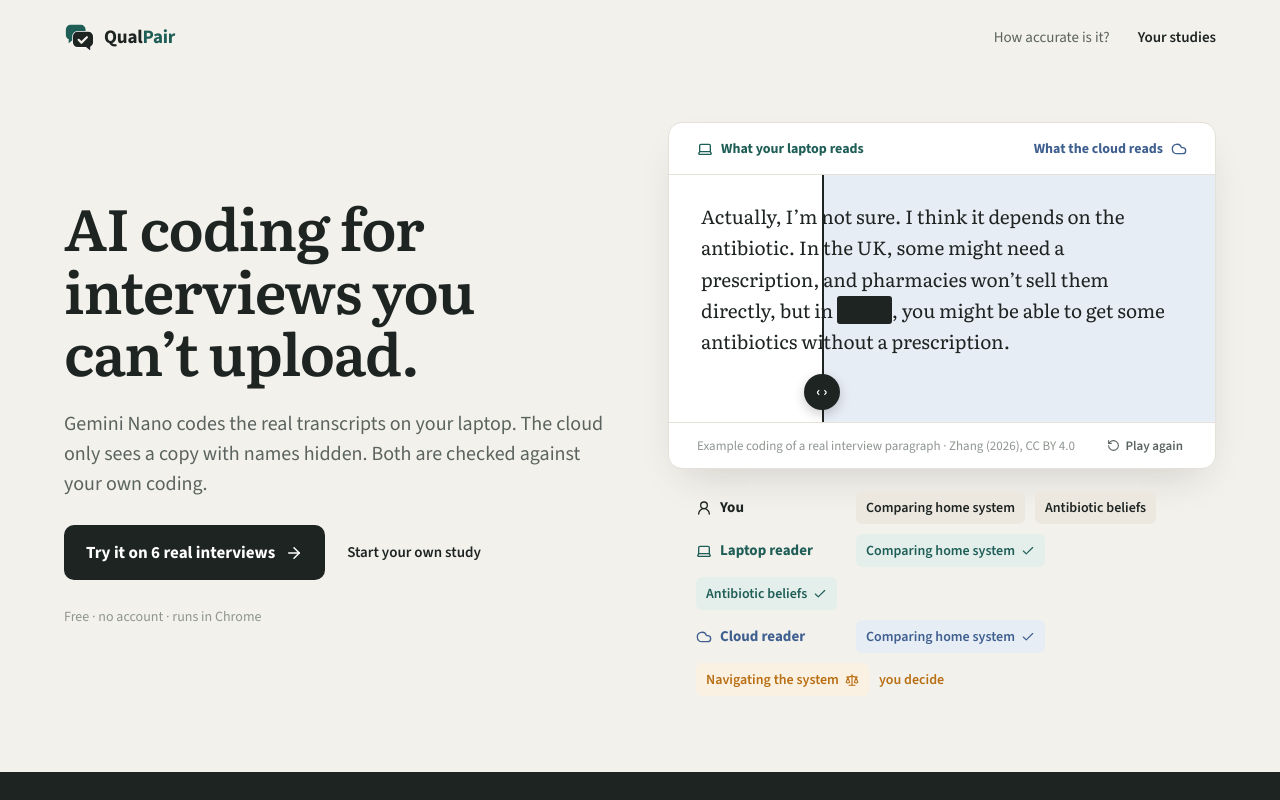
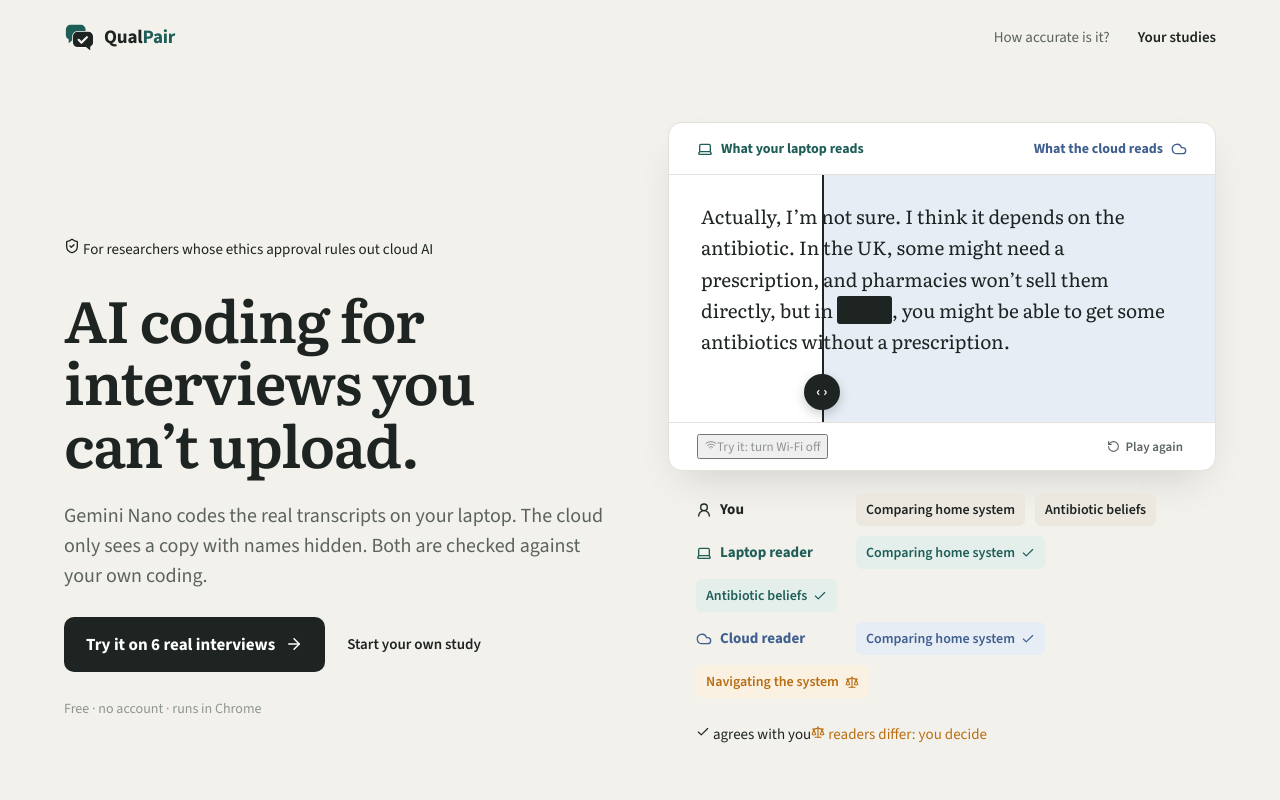
Before and after one commit to muhsin9999/qualpair, a React (Vite) app: page / in a window 1280 px wide. Shown: the top 800 px of the page. Built offline with nearby package versions, Linux system fonts and the light colour scheme.

Commit message:
Landing: Wi-Fi switch in the demo (laptop keeps coding offline, cloud waits), audience line above the headline, one legend line, Install app button

```diff
--- /dev/null
+++ b/src/app/install.ts
@@ -0,0 +1,42 @@
+import { useSyncExternalStore } from 'react';
+
+/** Chrome's install prompt event (not yet in TypeScript's DOM types). */
+interface InstallEvent extends Event {
+  prompt(): Promise<void>;
+  userChoice: Promise<{ outcome: 'accepted' | 'dismissed' }>;
+}
+
+let deferred: InstallEvent | null = null;
+const listeners = new Set<() => void>();
+const emit = () => listeners.forEach((l) => l());
+
+/** Call once at start-up: Chrome may offer installation before React has mounted. */
+export function listenForInstall() {
+  window.addEventListener('beforeinstallprompt', (e) => {
+    e.preventDefault();
+    deferred = e as InstallEvent;
+    emit();
+  });
+  window.addEventListener('appinstalled', () => {
+    deferred = null;
+    emit();
+  });
+}
+
+const subscribe = (l: () => void) => {
+  listeners.add(l);
+  return () => listeners.delete(l);
+};
+
+/** Whether Chrome can install QualPair as an app right now, and a function that asks it to. */
+export function useInstall() {
+  const ready = useSyncExternalStore(subscribe, () => deferred !== null);
+  async function install() {
+    if (!deferred) return;
+    await deferred.prompt();
+    await deferred.userChoice;
+    deferred = null;
+    emit();
+  }
+  return { canInstall: ready, install };
+}
--- a/src/features/landing/LandingPage.tsx
+++ b/src/features/landing/LandingPage.tsx
@@ -1,10 +1,11 @@
 import { useCallback, useEffect, useLayoutEffect, useRef, useState, type PointerEvent as RPointerEvent } from 'react';
 import { Link, useNavigate } from 'react-router-dom';
-import { ArrowRight, ChartColumn, Check, CircleCheck, CircleX, Cloud, Download, Laptop, LoaderCircle, RotateCcw, Scale, UserRound } from 'lucide-react';
+import { ArrowRight, ChartColumn, Check, CircleCheck, CircleX, Cloud, Download, Laptop, LoaderCircle, MonitorDown, RotateCcw, Scale, ShieldCheck, UserRound, Wifi, WifiOff } from 'lucide-react';
 import { db } from '../../db/db';
 import { loadSampleProject } from '../../services/sample';
 import type { DeviceStatus } from '../../ai/readers';
 import { Logo } from '../../app/Logo';
+import { useInstall } from '../../app/install';
 
 /** A real paragraph from the sample study (Zhang 2026, CC BY 4.0, interview 2). `ev` marks the words behind each code. */
 const PARA: Array<{ t: string; ev?: Ev; hide?: boolean }> = [
@@ -44,6 +45,7 @@ function Demo() {
   const [dragging, setDragging] = useState(false);
   const [hover, setHover] = useState<Ev | null>(null);
   const [run, setRun] = useState(0);
+  const [online, setOnline] = useState(true);
 
   // Rest the handle just left of the hidden word, so the black bar shows on the cloud side.
   const measure = useCallback(() => {
@@ -66,15 +68,23 @@ function Demo() {
     }
     setStage(0);
     setPos(100);
+    setOnline(true);
     const ts = TIMELINE.slice(1).map((ms, i) => window.setTimeout(() => setStage(i + 1), ms));
     return () => ts.forEach((t) => window.clearTimeout(t));
   }, [run]);
   useEffect(() => {
-    if (stage === 2) setPos(rest);
-  }, [stage, rest]);
+    if (stage === 2) setPos(online ? rest : 100);
+  }, [stage, rest]); // eslint-disable-line react-hooks/exhaustive-deps
   useEffect(() => {
     if (stage === 5 && reducedMotion()) setPos(rest);
   }, [stage, rest]);
+
+  function toggleWifi() {
+    const next = !online;
+    setOnline(next);
+    setStage(5);
+    setPos(next ? rest : 100);
+  }
 
   function moveTo(clientX: number) {
     const b = box.current?.getBoundingClientRect();
@@ -98,12 +108,12 @@ function Demo() {
         <div className="ld-paper-head">
           <span className="row laptop" style={{ gap: 8 }}><Laptop size={16} /> What your laptop reads</span>
           <span className="spacer" />
-          <span className="row cloud" style={{ gap: 8, opacity: pos < 96 ? 1 : 0.35, transition: 'opacity .3s' }}>What the cloud reads <Cloud size={16} /></span>
+          <span className="row cloud" style={{ gap: 8, opacity: online && pos < 96 ? 1 : 0.35, transition: 'opacity .3s' }}>{online ? 'What the cloud reads' : 'Nothing goes to the cloud'} {online ? <Cloud size={16} /> : <WifiOff size={16} />}</span>
         </div>
-        <div ref={box} className={`ld-compare${dragging ? ' dragging' : ''}`} onPointerDown={down} onPointerMove={(e) => dragging && moveTo(e.clientX)} onPointerUp={() => setDragging(false)} onPointerCancel={() => setDragging(false)}>
+        <div ref={box} className={`ld-compare${dragging ? ' dragging' : ''}`} onPointerDown={(e) => online && down(e)} onPointerMove={(e) => dragging && moveTo(e.clientX)} onPointerUp={() => setDragging(false)} onPointerCancel={() => setDragging(false)}>
           <p className="ld-text">{text(false)}</p>
           <p className="ld-text ld-cloud" style={{ clipPath: `inset(0 0 0 ${pos}%)` }} aria-hidden="true">{text(true)}</p>
-          <div className="ld-handle" style={{ left: `${pos}%`, opacity: stage >= 2 ? 1 : 0 }}>
+          <div className="ld-handle" style={{ left: `${pos}%`, opacity: stage >= 2 && online ? 1 : 0 }}>
             <button type="button" className="ld-knob" role="slider" aria-label="Compare what the laptop and the cloud read" aria-valuemin={0} aria-valuemax={100} aria-valuenow={Math.round(pos)}
               onKeyDown={(e) => {
                 if (e.key === 'ArrowLeft' || e.key === 'ArrowRight') {
@@ -117,15 +127,19 @@ function Demo() {
           </div>
         </div>
         <div className="ld-paper-foot">
-          <span className="spacer">Example coding of a real interview paragraph · Zhang (2026), CC BY 4.0</span>
+          <button type="button" role="switch" aria-checked={online} className={`ld-wifi${online ? '' : ' off'}`} onClick={toggleWifi}>
+            <span className="ld-wifi-track"><span className="ld-wifi-dot">{online ? <Wifi size={12} /> : <WifiOff size={12} />}</span></span>
+            {online ? 'Try it: turn Wi-Fi off' : 'Wi-Fi is off'}
+          </button>
+          <span className="spacer" />
           <button type="button" className="ld-replay" onClick={() => setRun((r) => r + 1)}><RotateCcw size={13} /> Play again</button>
         </div>
       </div>
       <div className="ld-rows">
         {ROWS.map((r) => (
-          <div key={r.who} className={`ld-row ${r.kind}`}>
+          <div key={r.who} className={`ld-row ${r.kind}${r.kind === 'cloud' && !online ? ' paused' : ''}`}>
             <span className="ld-who"><r.icon size={16} /> {r.who}</span>
-            {r.codes.map((c, i) => {
+            {r.kind === 'cloud' && !online ? <span className="ld-wait"><WifiOff size={14} /> Waits until you’re back online</span> : r.codes.map((c, i) => {
               const agrees = r.kind === 'you' || YOU.has(c);
               return (
                 <span key={c} className={`ld-chip ${agrees ? r.kind : 'attn'}${stage >= r.at ? ' in' : ''}`} style={{ transitionDelay: `${i * 160}ms` }}
@@ -135,10 +149,15 @@ function Demo() {
                 </span>
               );
             })}
-            {r.kind === 'cloud' && <span className={`ld-decide${stage >= 5 ? ' in' : ''}`}>you decide</span>}
           </div>
         ))}
+        <p className={`ld-legend${stage >= 5 ? ' in' : ''}`}>
+          {online
+            ? <><span><Check size={14} /> agrees with you</span><span className="attn"><Scale size={14} /> readers differ: you decide</span></>
+            : <span className="laptop"><WifiOff size={14} /> Offline: the laptop reader keeps coding. The cloud reader waits.</span>}
+        </p>
       </div>
+      <p className="ld-credit">Example coding of a real interview paragraph · Zhang (2026), CC BY 4.0</p>
     </div>
   );
 }
@@ -186,6 +205,7 @@ export function LandingPage() {
   const navigate = useNavigate();
   const [busy, setBusy] = useState(false);
   const [err, setErr] = useState('');
+  const { canInstall, install } = useInstall();
 
   async function trySample() {
     setBusy(true);
@@ -206,12 +226,14 @@ export function LandingPage() {
           <Logo size={30} fontSize={19} />
         </Link>
         <span className="spacer" />
+        {canInstall && <button className="ld-link ld-install" onClick={() => void install()}><MonitorDown size={16} /> Install app</button>}
         <Link className="ld-link" to="/eval">How accurate is it?</Link>
         <Link className="ld-link strong" to="/studies">Your studies</Link>
       </header>
 
       <section className="ld-hero">
         <div className="ld-pitch">
+          <span className="ld-eyebrow"><ShieldCheck size={16} /> For researchers whose ethics approval rules out cloud AI</span>
           <h1>AI coding for interviews you can’t upload.</h1>
           <p className="ld-sub">Gemini Nano codes the real transcripts on your laptop. The cloud only sees a copy with names hidden. Both are checked against your own coding.</p>
           <div className="row" style={{ gap: 22, flexWrap: 'wrap' }}>
--- a/src/main.tsx
+++ b/src/main.tsx
@@ -4,9 +4,11 @@ import { App } from './app/App';
 import './design/app.css';
 import { practiceMode } from './ai/registry';
 import { startRemoteConfig } from './firebase/config';
+import { listenForInstall } from './app/install';
 
 // Read ?practice once at start so the choice survives navigation.
 practiceMode();
+listenForInstall();
 
 // Cloud model name and starting values for new studies come from Firebase Remote Config (fetched after the first paint).
 if (!practiceMode()) setTimeout(() => void startRemoteConfig(), 1500);
```
Also changed, not shown: 1 other file (tests, documents, lock files or other folders).
